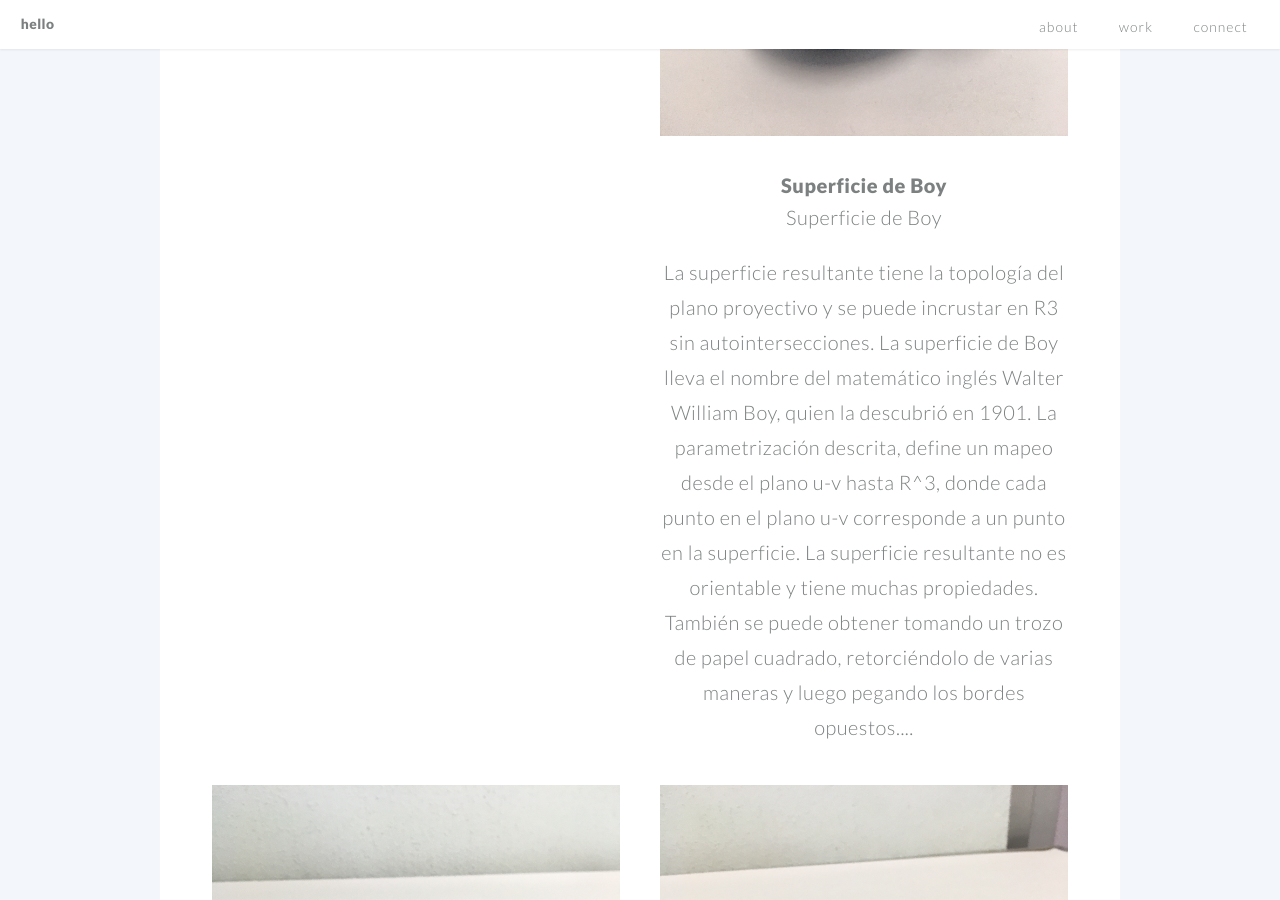
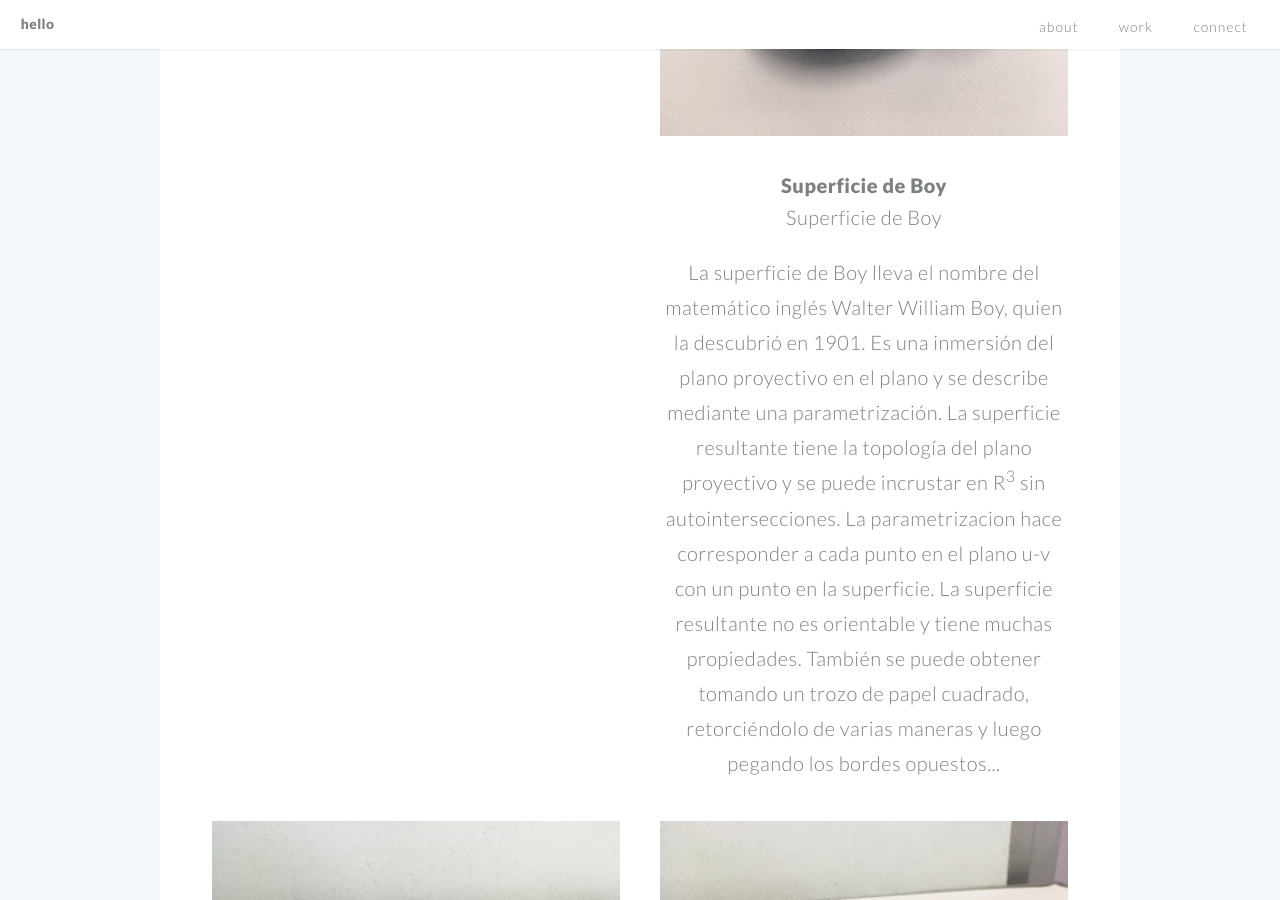
Before and after one commit to bestiario/bestiario.github.io, a Jekyll site: the page built from index.md, in a window 1280 px wide and 900 px high, scrolled down 4267 px. Built offline with Jekyll 4.4.1, drawn with Linux system fonts in a browser that asks for light colours; some of the changed text lies outside the part shown.

Commit message:
Update example6.html

```diff
--- a/_includes/example6.html
+++ b/_includes/example6.html
@@ -1,3 +1,3 @@
 <h1><a href="#">Superficie de Boy</a></h1>
 <h2>Superficie de Boy<h2>
-<p>La superficie resultante tiene la topología del plano proyectivo y se puede incrustar en R3 sin autointersecciones. La superficie de Boy lleva el nombre del matemático inglés Walter William Boy, quien la descubrió en 1901. La parametrización descrita, define un mapeo desde el plano u-v hasta R^3, donde cada punto en el plano u-v corresponde a un punto en la superficie. La superficie resultante no es orientable y tiene muchas propiedades. También se puede obtener tomando un trozo de papel cuadrado, retorciéndolo de varias maneras y luego pegando los bordes opuestos....</p>
+<p>La superficie de Boy lleva el nombre del matemático inglés Walter William Boy, quien la descubrió en 1901. Es una inmersión del plano proyectivo en el plano y se describe mediante una parametrización. La superficie resultante tiene la topología del plano proyectivo y se puede incrustar en R<sup>3</sup>  sin autointersecciones.  La parametrizacion hace corresponder a cada punto en el plano u-v con un punto en la superficie. La superficie resultante no es orientable y tiene muchas propiedades. También se puede obtener tomando un trozo de papel cuadrado, retorciéndolo de varias maneras y luego pegando los bordes opuestos...</p>
```
